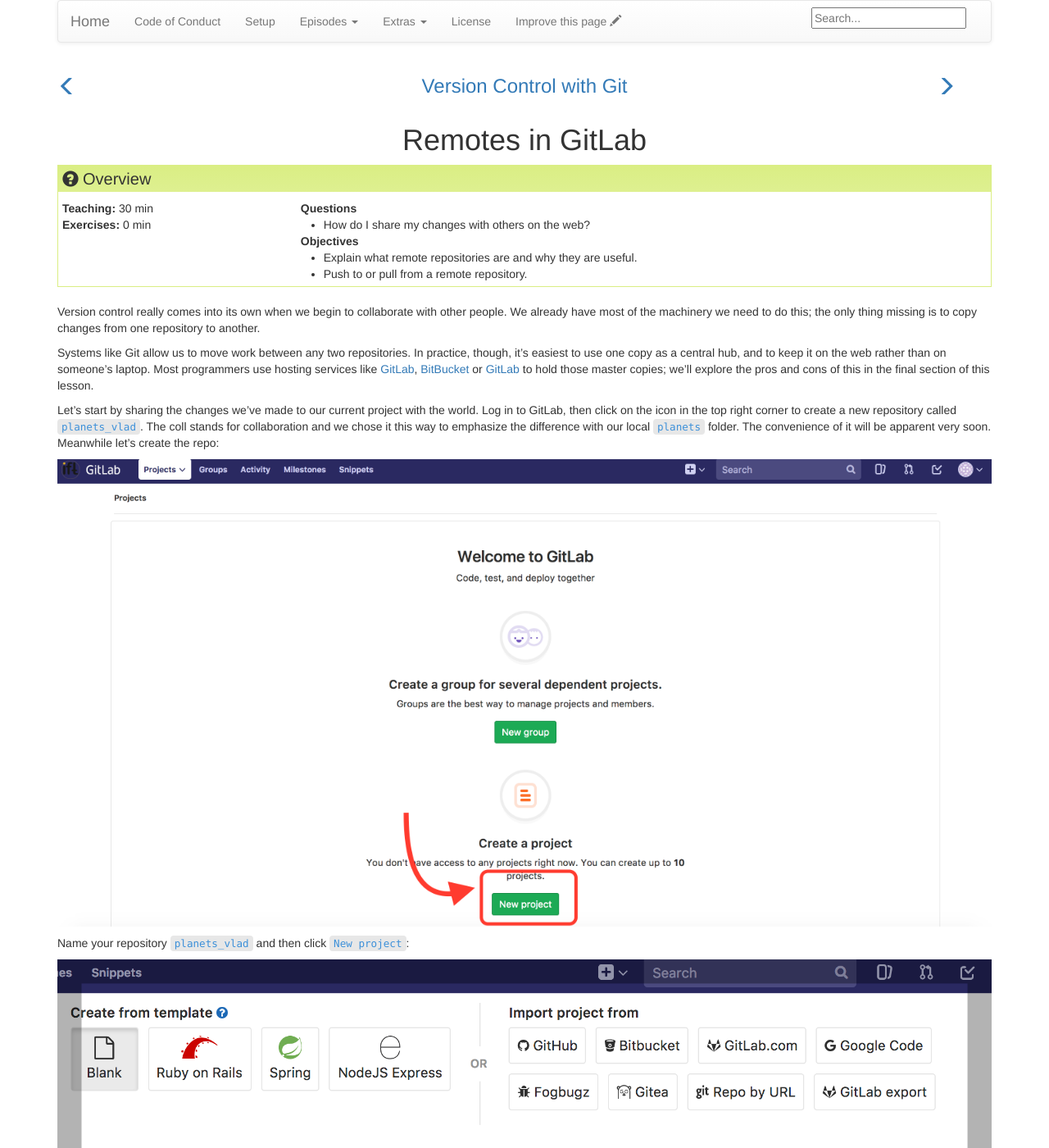
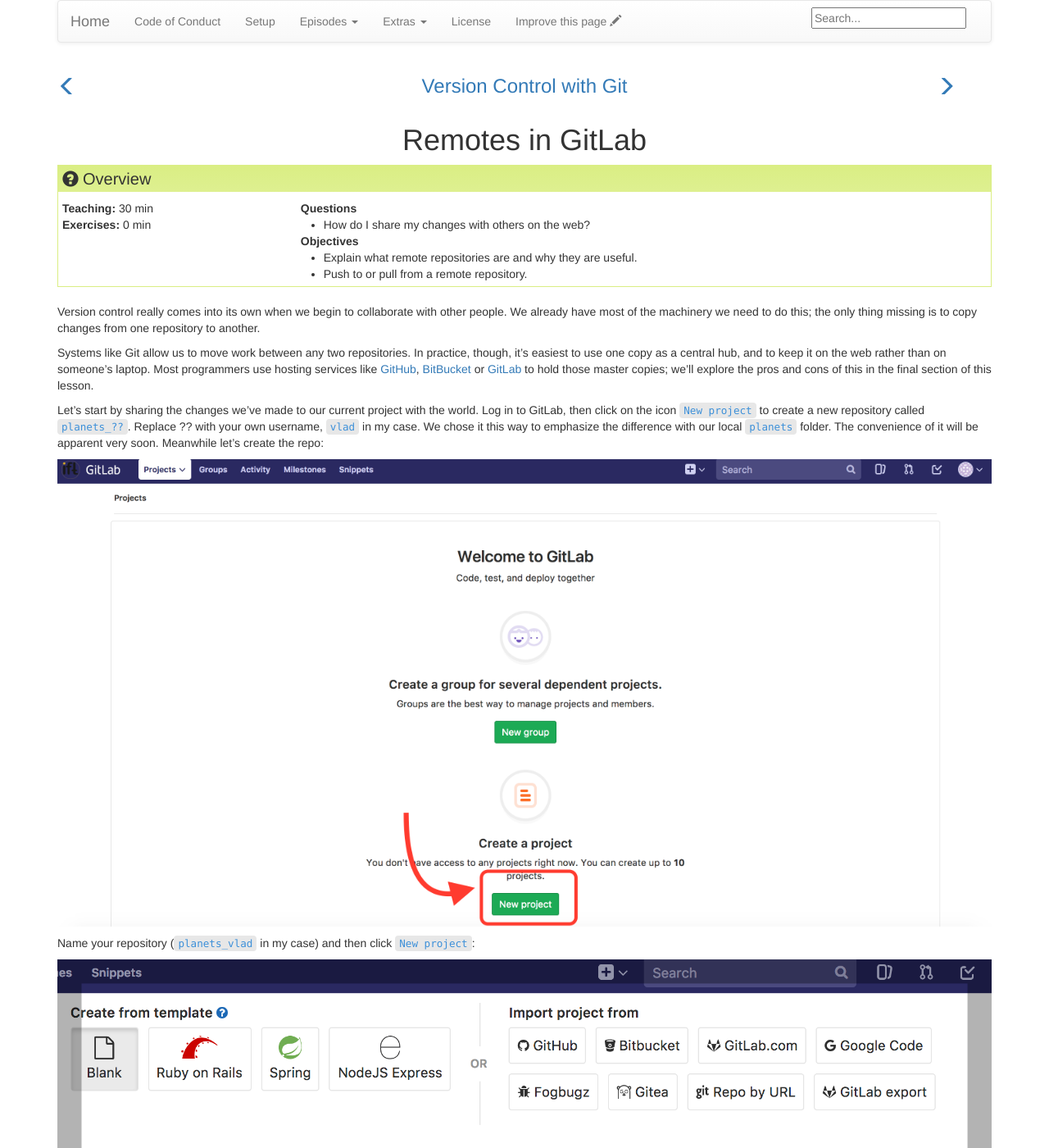
Before and after one commit to adgdt/git-novice-gitlab, a Jekyll site: the page built from _episodes/07-github.md, in a window 1280 px wide and 1400 px high. Shown: the whole window at 82% size. Built offline with Jekyll 4.4.1, drawn with Linux system fonts in a browser that asks for light colours.

Commit message:
Minor fixes and typos

```diff
--- a/_episodes/07-github.md
+++ b/_episodes/07-github.md
@@ -21,19 +21,18 @@ only thing missing is to copy changes from one repository to another.
 Systems like Git allow us to move work between any two repositories.  In
 practice, though, it's easiest to use one copy as a central hub, and to keep it
 on the web rather than on someone's laptop.  Most programmers use hosting
-services like [GitLab](http://github.com), [BitBucket](http://bitbucket.org) or
+services like [GitHub](http://github.com), [BitBucket](http://bitbucket.org) or
 [GitLab](http://gitlab.com/) to hold those master copies; we'll explore the pros
 and cons of this in the final section of this lesson.
 
 Let's start by sharing the changes we've made to our current project with the
-world.  Log in to GitLab, then click on the icon in the top right corner to
-create a new repository called `planets_vlad`. The coll stands for collaboration
-and we chose it this way to emphasize the difference with our local `planets` folder. The convenience of
+world.  Log in to GitLab, then click on the icon `New project` to
+create a new repository called `planets_??`. Replace ?? with your own username, `vlad` in my case. We chose it this way to emphasize the difference with our local `planets` folder. The convenience of
 it will be apparent very soon. Meanwhile let's create the repo:
 
 ![Creating a Repository on GitLab (Step 1)](../fig/gitlab-create-repo-01.png)
 
-Name your repository `planets_vlad` and then click `New project`:
+Name your repository (`planets_vlad` in my case) and then click `New project`:
 
 ![Creating a Repository on GitLab (Step 2)](../fig/gitlab-create-repo-02.png)
 
```
Also changed, not shown: fig/gitlab-create-repo-03.png.
